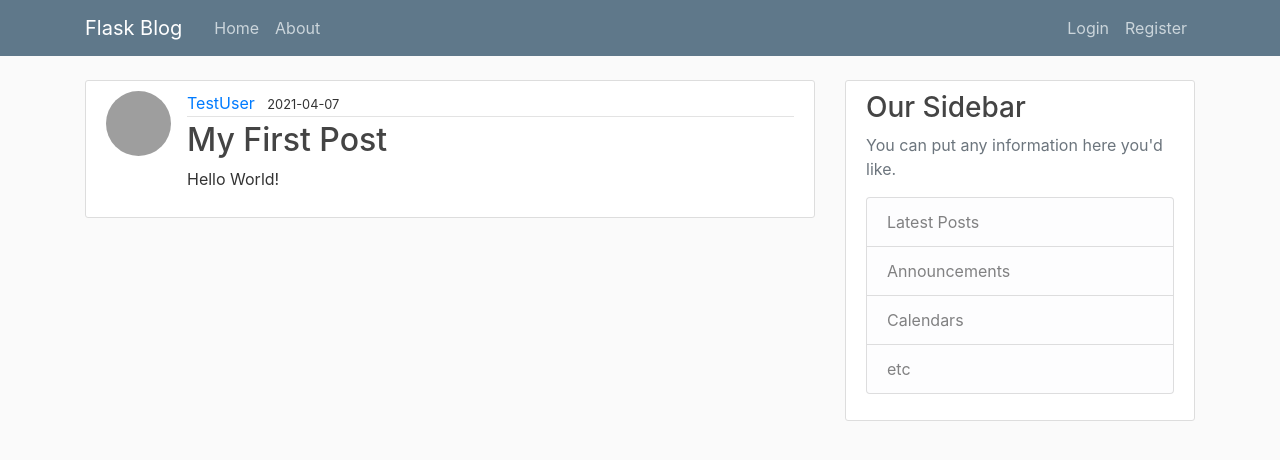
After one commit to SAROJ7/flask_blog, a Flask app: page /post/1 in a window 1280 px wide. The commit adds this page. Shown: the top 460 px of the page. Run offline with Flask 2, Linux system fonts and the light colour scheme; data comes from the database, SQL or seed files in the repository; both versions use the stored data as it was after the commit; some libraries are stand-ins or nearby versions; grey boxes are pictures that could not be loaded.

Commit message:
Create, Update and Delete Post

```diff
--- a/flaskblog/routes.py
+++ b/flaskblog/routes.py
@@ -1,32 +1,17 @@
 import os
 import secrets
 from PIL import Image
-from flask import render_template, url_for, flash, redirect, request
+from flask import render_template, url_for, flash, redirect, request, abort
 from flaskblog import app, db, bcrypt
-from flaskblog.forms import RegistrationForm, LoginForm, UpdateAccountForm
+from flaskblog.forms import RegistrationForm, LoginForm, UpdateAccountForm, PostForm
 from flaskblog.models import User, Post
 from flask_login import login_user, current_user, logout_user, login_required
 
 
-
-posts = [
-    {
-        'author': 'Saroj Shrestha',
-        'title': 'Blog Post 1',
-        'content': 'First Blog Content',
-        'date_posted': 'April 20, 2018'
-    },
-    {
-        'author': 'Sanju Shrestha',
-        'title': 'Blog Post 2',
-        'content': 'Second Blog Content',
-        'date_posted': 'April 21, 2018'
-    }
-]
-
 @app.route('/')
 @app.route('/home')
 def home():
+    posts = Post.query.all()
     return render_template('home.html', posts = posts)
 
 @app.route('/about')
@@ -102,3 +87,54 @@ def account():
     image_file = url_for('static', filename='profile_pics/' + current_user.image_file)
     return render_template('account.html', title='Account',
                            image_file=image_file, form = form)
+
+
+@app.route("/post/new", methods = ['GET', 'POST'])
+@login_required
+def new_post():
+    form = PostForm()
+    if form.validate_on_submit():
+        post = Post(title = form.title.data, content = form.content.data, author = current_user)
+        db.session.add(post)
+        db.session.commit()
+        flash('Your post has been created!', 'success')
+        return redirect(url_for('home'))
+    return render_template('create_post.html', title = 'New Post', form = form, legend = 'Create Post')
+
+
+@app.route("/post/<int:post_id>")
+def post(post_id):
+    post = Post.query.get_or_404(post_id)
+    return render_template('post.html', title = post.title, post = post)
+
+
+@app.route("/post/<int:post_id>/update", methods = ['GET', 'POST'])
+@login_required
+def update_post(post_id):
+    post = Post.query.get_or_404(post_id)
+    if post.author != current_user:
+        abort(403)
+    form = PostForm()
+    if form.validate_on_submit():
+        post.title = form.title.data
+        post.content = form.content.data
+        db.session.commit()
+        flash('Your Post has been updated!', 'success')
+        return redirect(url_for('post', post_id = post.id))
+    elif request.method =='GET':
+        form.title.data = post.title
+        form.content.data = post.content
+
+    return render_template('create_post.html', title= 'Update Post', form = form, legend = 'Update Post')
+
+
+@app.route("/post/<int:post_id>/delete", methods = ['POST'])
+@login_required
+def delete_post(post_id):
+    post = Post.query.get_or_404(post_id)
+    if post.author != current_user:
+        abort(403)
+    db.session.delete(post)
+    db.session.commit()
+    flash('You Post have been deleted!', 'success')
+    return redirect(url_for('home'))
--- a/flaskblog/templates/layout.html
+++ b/flaskblog/templates/layout.html
@@ -36,6 +36,7 @@
                   <!-- Navbar Right Side -->
                   <div class="navbar-nav">
                     {% if current_user.is_authenticated %}
+                    <a class="nav-item nav-link" href="{{url_for('new_post')}}">New Post</a>
                     <a class="nav-item nav-link" href="{{url_for('account')}}">Account</a>
                     <a class="nav-item nav-link" href="{{url_for('logout')}}">Logout</a>
                     {% else %}
--- /dev/null
+++ b/flaskblog/templates/post.html
@@ -0,0 +1,43 @@
+{% extends "layout.html" %}
+{% block content %}
+    <article class="media content-section">
+        <img src="{{ url_for('static', filename='profile_pics/' + post.author.image_file) }}" class="rounded-circle article-img" alt="">
+        <div class="media-body">
+            <div class="article-metadata">
+                <a href="#" class="mr-2">{{ post.author.username }}</a>
+                <small class="text_muted">{{ post.date_posted.strftime('%Y-%m-%d')}}</small>
+                 {% if post.author == current_user %}
+                    <div>
+                        <a class="btn btn-secondary btn-sm mt-1 mb-1" href="{{ url_for('update_post', post_id = post.id) }}">Update</a>
+                        <button type="button" class="btn btn-danger btn-sm m-1" data-toggle="modal" data-target="#deleteModal">Delete</button>
+                    </div>
+                 {% endif %}
+            </div>
+            <h2 class="article-tile"> {{ post.title }}</h2>
+            <p class="article-content">{{ post.content }}</p>
+        </div>
+    </article>
+    <!-- Modal -->
+    <div class="modal fade" id="deleteModal" tabindex="-1" role="dialog" aria-labelledby="deleteModalLabel" aria-hidden="true">
+        <div class="modal-dialog" role="document">
+            <div class="modal-content">
+                <div class="modal-header">
+                    <h5 class="modal-title" id="deleteModalLabel">Delete Post?</h5>
+                    <button type="button" class="close" data-dismiss="modal" aria-label="Close">
+                        <span aria-hidden="true">&times;</span>
+                    </button>
+                </div>
+                <div class="modal-body">
+
+                </div>
+                <div class="modal-footer">
+                    <button type="button" class="btn btn-secondary" data-dismiss="modal">Close</button>
+                    <form action="{{ url_for('delete_post', post_id = post.id)}}" method="POST">
+                        <input type="submit" class="btn btn-danger" value="Delete">
+                    </form>
+                </div>
+            </div>
+        </div>
+    </div>
+
+{% endblock content %}
```
Also changed, not shown: flaskblog/forms.py (+9 -1 lines), flaskblog/templates/create_post.html (added, +40 -0 lines), flaskblog/templates/home.html (+4 -3 lines), flaskblog/site.db, flaskblog/static/profile_pics/9dc7fdceba9aa3a8onepiece3.jpg (added).
